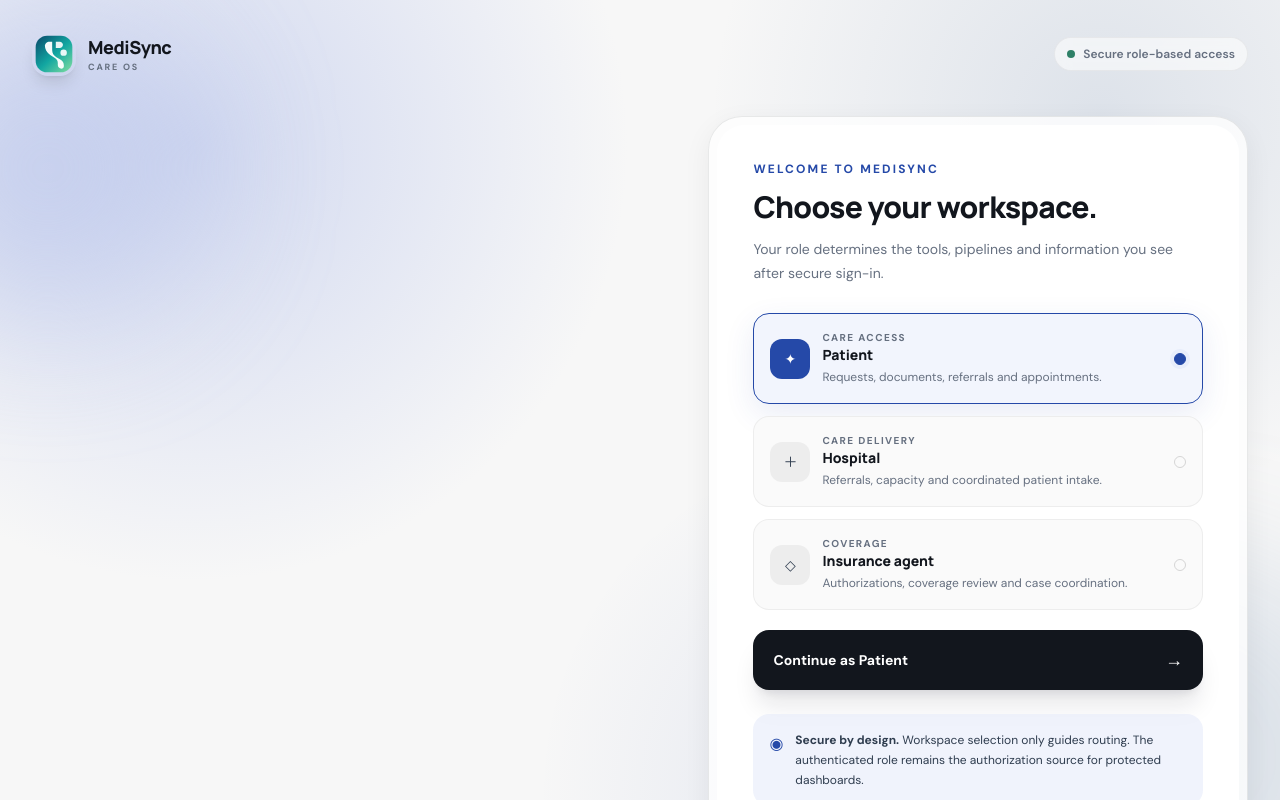
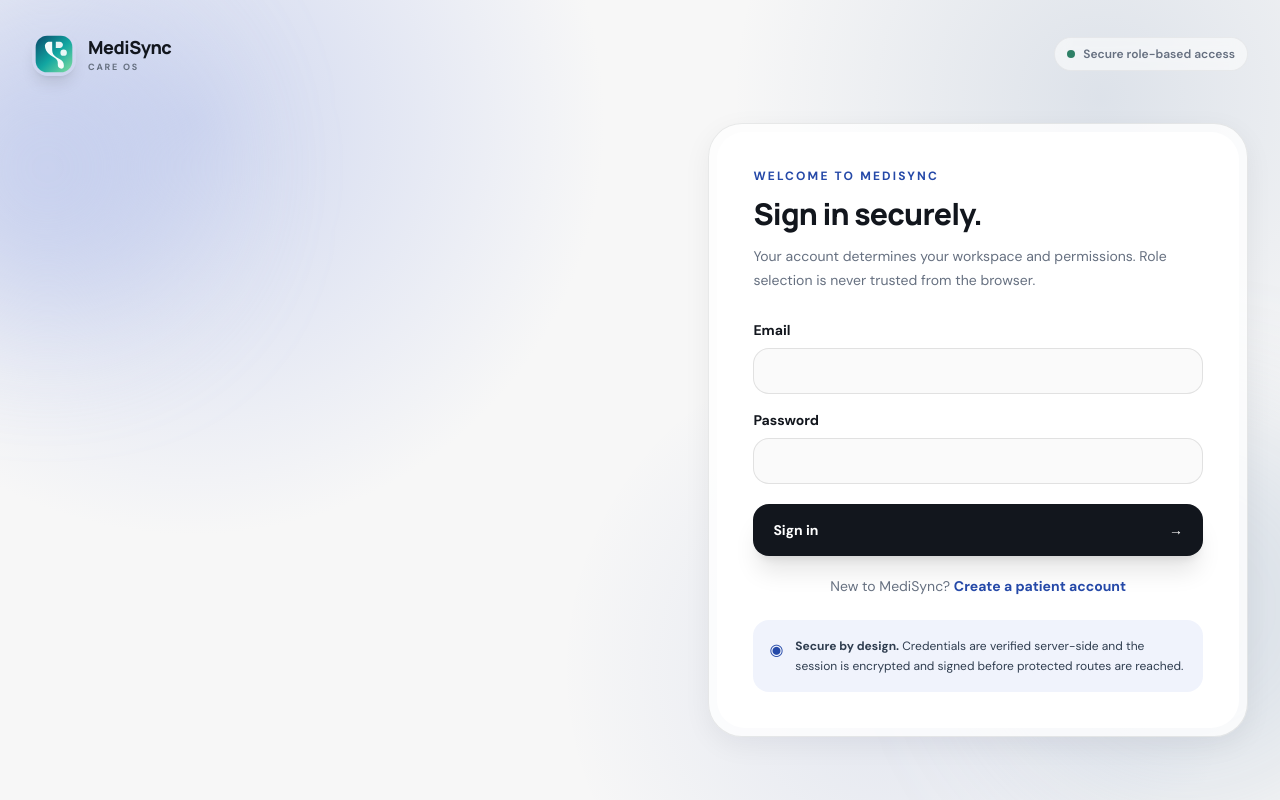
Before and after one commit to Sanjeev7673/Medisync-Os, a Next.js app: page /login in a window 1280 px wide. Shown: the top 800 px of the page. Built offline with nearby package versions, Linux system fonts and the light colour scheme.

Commit message:
Connect login UI to persistent credential authentication

```diff
--- a/app/login/page.tsx
+++ b/app/login/page.tsx
@@ -1,35 +1,40 @@
 "use client";
 
 import Image from "next/image";
-import { useSearchParams } from "next/navigation";
-import { Suspense, useMemo, useState } from "react";
-
-type Role = "patient" | "hospital" | "insurance_agent";
-
-const roles: { id: Role; label: string; eyebrow: string; description: string; icon: string }[] = [
-  { id: "patient", label: "Patient", eyebrow: "Care access", description: "Requests, documents, referrals and appointments.", icon: "✦" },
-  { id: "hospital", label: "Hospital", eyebrow: "Care delivery", description: "Referrals, capacity and coordinated patient intake.", icon: "＋" },
-  { id: "insurance_agent", label: "Insurance agent", eyebrow: "Coverage", description: "Authorizations, coverage review and case coordination.", icon: "◇" },
-];
+import Link from "next/link";
+import { useRouter, useSearchParams } from "next/navigation";
+import { FormEvent, Suspense, useState } from "react";
 
 function LoginForm() {
+  const router = useRouter();
   const searchParams = useSearchParams();
-  const [role, setRole] = useState<Role>("patient");
-  const error = searchParams.get("error");
-  const selected = searchParams.get("selected");
-  const actual = searchParams.get("actual");
+  const returnTo = searchParams.get("returnTo") || "/dashboard";
+  const [email, setEmail] = useState("");
+  const [password, setPassword] = useState("");
+  const [error, setError] = useState("");
+  const [loading, setLoading] = useState(false);
 
-  const errorMessage = useMemo(() => {
-    if (error === "role_mismatch") {
-      const selectedLabel = roles.find((item) => item.id === selected)?.label ?? "selected workspace";
-      const actualLabel = roles.find((item) => item.id === actual)?.label ?? actual ?? "your authorized workspace";
-      return `This account is authorized for ${actualLabel}, not ${selectedLabel}. Choose the matching workspace and sign in again.`;
+  async function submit(event: FormEvent<HTMLFormElement>) {
+    event.preventDefault();
+    setError("");
+    setLoading(true);
+    try {
+      const response = await fetch("/api/auth/login", {
+        method: "POST",
+        headers: { "Content-Type": "application/json" },
+        body: JSON.stringify({ email, password }),
+      });
+      const data = await response.json();
+      if (!response.ok) throw new Error(data?.error || "Unable to sign in");
+      const destination = returnTo.startsWith("/") ? returnTo : data.redirectTo;
+      router.replace(destination);
+      router.refresh();
+    } catch (err) {
+      setError(err instanceof Error ? err.message : "Unable to sign in");
+    } finally {
+      setLoading(false);
     }
-    if (error === "oauth_state") return "Your secure sign-in session expired. Please start again.";
-    if (error === "oauth_token") return "The identity provider could not complete sign-in. Please try again.";
-    if (error) return "Authentication could not be completed. Please try again.";
-    return null;
-  }, [actual, error, selected]);
+  }
 
   return (
     <main className="mesh-bg relative min-h-screen overflow-hidden px-5 py-6 text-[var(--ink)] md:px-8 md:py-8">
@@ -41,35 +46,21 @@ function LoginForm() {
       </nav>
       <section className="relative z-10 mx-auto grid min-h-[calc(100vh-92px)] max-w-7xl items-center gap-10 py-10 lg:grid-cols-[1.05fr_.95fr] lg:gap-20">
         <div className="reveal hidden lg:block">
-          <p className="mb-5 inline-flex items-center gap-2 rounded-full border border-black/5 bg-white/60 px-4 py-2 text-xs font-bold uppercase tracking-[.16em] text-[var(--care)] backdrop-blur">AI-assisted · Human-led care</p>
+          <p className="mb-5 inline-flex rounded-full border border-black/5 bg-white/60 px-4 py-2 text-xs font-bold uppercase tracking-[.16em] text-[var(--care)] backdrop-blur">AI-assisted · Human-led care</p>
           <h1 className="max-w-2xl font-display text-6xl font-extrabold leading-[.98] tracking-[-.045em] xl:text-7xl">Healthcare coordination that feels <span className="text-[var(--care)]">human.</span></h1>
-          <p className="mt-7 max-w-xl text-lg leading-8 text-[var(--muted-strong)]">One connected care network where patients, hospitals and insurance teams can move the right information to the right next step.</p>
-          <div className="mt-12 grid max-w-xl gap-3 sm:grid-cols-3">
-            {[
-              ["01", "Your input", "Start with the request or task you need to handle."],
-              ["02", "AI assistance", "MediSync organizes the information and next step."],
-              ["03", "Human control", "Authorized teams review and act on the workflow."],
-            ].map(([number, title, description]) => (
-              <div key={number} className="float-card glass rounded-3xl p-4">
-                <span className="text-[10px] font-bold tracking-[.16em] text-[var(--care)]">{number}</span>
-                <p className="mt-2 font-display text-sm font-extrabold">{title}</p>
-                <p className="mt-1 text-xs leading-5 text-[var(--muted)]">{description}</p>
-              </div>
-            ))}
-          </div>
+          <p className="mt-7 max-w-xl text-lg leading-8 text-[var(--muted-strong)]">One connected care network where the right information reaches the right authorized team at the right next step.</p>
         </div>
         <div className="reveal reveal-delay-1 mx-auto w-full max-w-xl">
           <div className="glass rounded-[34px] p-2 shadow-[0_28px_90px_rgba(18,22,29,.14)]">
-            <div className="rounded-[28px] bg-white p-7 sm:p-9">
-              <div className="mb-7"><p className="text-xs font-bold uppercase tracking-[.18em] text-[var(--care)]">Welcome to MediSync</p><h2 className="mt-3 font-display text-3xl font-extrabold tracking-tight">Choose your workspace.</h2><p className="mt-3 text-sm leading-6 text-[var(--muted)]">Your role determines the tools, pipelines and information you see after secure sign-in.</p></div>
-              <div className="grid gap-3">
-                {roles.map((item) => <button key={item.id} type="button" onClick={() => setRole(item.id)} className={`group rounded-2xl border p-4 text-left transition-all hover:-translate-y-0.5 ${role === item.id ? "border-[var(--care)] bg-[var(--care-soft)]/55 shadow-[0_10px_30px_rgba(37,73,168,.10)]" : "border-black/5 bg-[#FAFAFA] hover:border-black/10"}`}><div className="flex items-center gap-3"><span className={`flex h-10 w-10 items-center justify-center rounded-xl text-sm ${role === item.id ? "bg-[var(--care)] text-white" : "bg-black/5 text-[var(--muted-strong)]"}`}>{item.icon}</span><div className="min-w-0 flex-1"><p className="text-[10px] font-bold uppercase tracking-[.14em] text-[var(--muted)]">{item.eyebrow}</p><p className="font-display text-sm font-extrabold">{item.label}</p><p className="mt-0.5 text-xs leading-5 text-[var(--muted)]">{item.description}</p></div><span className={`h-3 w-3 rounded-full border ${role === item.id ? "border-[var(--care)] bg-[var(--care)] ring-4 ring-[var(--care-soft)]" : "border-black/15"}`} /></div></button>)}
-              </div>
-              <a href={`/api/auth/login?role=${role}`} className="group mt-5 flex w-full items-center justify-between rounded-2xl bg-[var(--ink)] px-5 py-4 text-sm font-bold text-white shadow-xl shadow-slate-900/10 transition-transform hover:-translate-y-0.5"><span>Continue as {roles.find((item) => item.id === role)?.label}</span><span className="text-lg transition-transform group-hover:translate-x-1">→</span></a>
-              {errorMessage && <div className="mt-4 rounded-2xl bg-[var(--danger-soft)] px-4 py-3 text-xs font-semibold leading-5 text-[var(--danger)]">{errorMessage}</div>}
-              <div className="mt-6 flex items-start gap-3 rounded-2xl bg-[var(--care-soft)]/65 p-4"><span className="mt-0.5 text-[var(--care)]">◉</span><p className="text-xs leading-5 text-[var(--muted-strong)]"><strong>Secure by design.</strong> Workspace selection only guides routing. The authenticated role remains the authorization source for protected dashboards.</p></div>
-              <p className="mt-7 text-center text-[10px] font-semibold uppercase tracking-[.16em] text-[var(--muted)]">MediSync · Connected healthcare network</p>
-            </div>
+            <form onSubmit={submit} className="rounded-[28px] bg-white p-7 sm:p-9">
+              <div className="mb-7"><p className="text-xs font-bold uppercase tracking-[.18em] text-[var(--care)]">Welcome to MediSync</p><h2 className="mt-3 font-display text-3xl font-extrabold tracking-tight">Sign in securely.</h2><p className="mt-3 text-sm leading-6 text-[var(--muted)]">Your account determines your workspace and permissions. Role selection is never trusted from the browser.</p></div>
+              <label className="block text-sm font-bold">Email<input required type="email" autoComplete="email" value={email} onChange={(e) => setEmail(e.target.value)} className="mt-2 w-full rounded-2xl border border-black/10 bg-[#FAFAFA] px-4 py-3 outline-none transition focus:border-[var(--care)]" /></label>
+              <label className="mt-4 block text-sm font-bold">Password<input required type="password" autoComplete="current-password" value={password} onChange={(e) => setPassword(e.target.value)} className="mt-2 w-full rounded-2xl border border-black/10 bg-[#FAFAFA] px-4 py-3 outline-none transition focus:border-[var(--care)]" /></label>
+              {error && <div className="mt-4 rounded-2xl bg-[var(--danger-soft)] px-4 py-3 text-xs font-semibold leading-5 text-[var(--danger)]">{error}</div>}
+              <button disabled={loading} className="group mt-5 flex w-full items-center justify-between rounded-2xl bg-[var(--ink)] px-5 py-4 text-sm font-bold text-white shadow-xl transition-transform hover:-translate-y-0.5 disabled:cursor-not-allowed disabled:opacity-60"><span>{loading ? "Signing in…" : "Sign in"}</span><span>→</span></button>
+              <p className="mt-5 text-center text-sm text-[var(--muted)]">New to MediSync? <Link href="/register" className="font-bold text-[var(--care)] hover:underline">Create a patient account</Link></p>
+              <div className="mt-6 flex items-start gap-3 rounded-2xl bg-[var(--care-soft)]/65 p-4"><span className="mt-0.5 text-[var(--care)]">◉</span><p className="text-xs leading-5 text-[var(--muted-strong)]"><strong>Secure by design.</strong> Credentials are verified server-side and the session is encrypted and signed before protected routes are reached.</p></div>
+            </form>
           </div>
         </div>
       </section>
```
